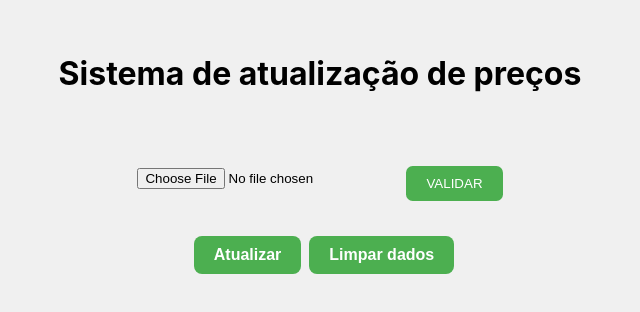
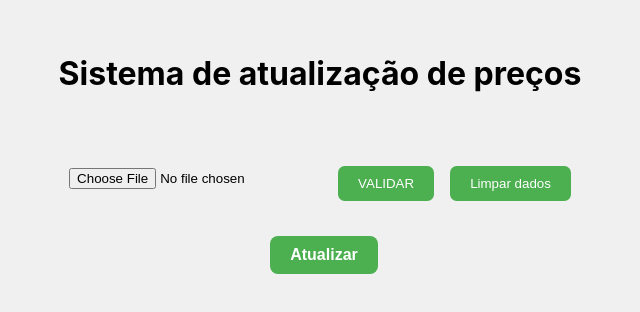
Before and after one commit to Ignacio-fabianamaria/price-update-system, a React (Create React App) app in the folder frontend/: page / in a window 1280 px wide. Shown: the part 284-596 px from the top of the page, without its empty margins (320-960 px from the left). Built offline with nearby package versions, Linux system fonts and the light colour scheme.

Commit message:
feat:passa o botão de limpar dados na tela para o component forms

```diff
--- a/frontend/src/components/Forms.js
+++ b/frontend/src/components/Forms.js
@@ -8,6 +8,10 @@ export default function Forms() {
   const [data, setData] = useState([]);
   const [showResponse, setShowResponse] = useState(false);
   const [errorMessage, setErrorMessage] = useState('');
+
+  const handleBtnClear = () => {
+    window.location.reload();
+  }
 
     const handleValidation = async () => {
       const fileInput = document.getElementById('fileInput');
@@ -44,6 +48,9 @@ export default function Forms() {
         <form >
         <input type="file" accept=".csv" id="fileInput" onChange={handleFileChange} />
         <button type="button" onClick={handleValidation}>VALIDAR</button>
+        <button className='btnclear' onClick={handleBtnClear}>
+        Limpar dados
+        </button>
       </form>
       {errorMessage && (
         <p style={{ visibility: errorMessage ? 'visible' : 'hidden', color:'red' }}>
--- a/frontend/src/pages/Home.js
+++ b/frontend/src/pages/Home.js
@@ -8,25 +8,18 @@ export default function Home() {
   const handleBtnUpdate = () => {
     setShowProducts(true)
   }
-
-  const handleBtnClear = () => {
-    window.location.reload();
-  }
   return (
     <>
       <h1 className='title-home'>Sistema de atualização de preços</h1>
       <Forms />
-      <div>
+
       <button
       className='btnUpdate'
       onClick={handleBtnUpdate}
       type='button'>Atualizar
       </button>
       {showProducts && <Products />}
-      <button className='btnclear' onClick={handleBtnClear}>
-        Limpar dados
-        </button>
-      </div>
+
     </>
   );
 }
--- a/frontend/src/styles/forms.css
+++ b/frontend/src/styles/forms.css
@@ -24,7 +24,7 @@ form {
     margin-bottom: 1em;
   }
 
-  .btnUpdate, .btnclear {
+  .btnUpdate {
     margin-top: 1em;
     font-weight: 900;
     font-size: 1em;
```
